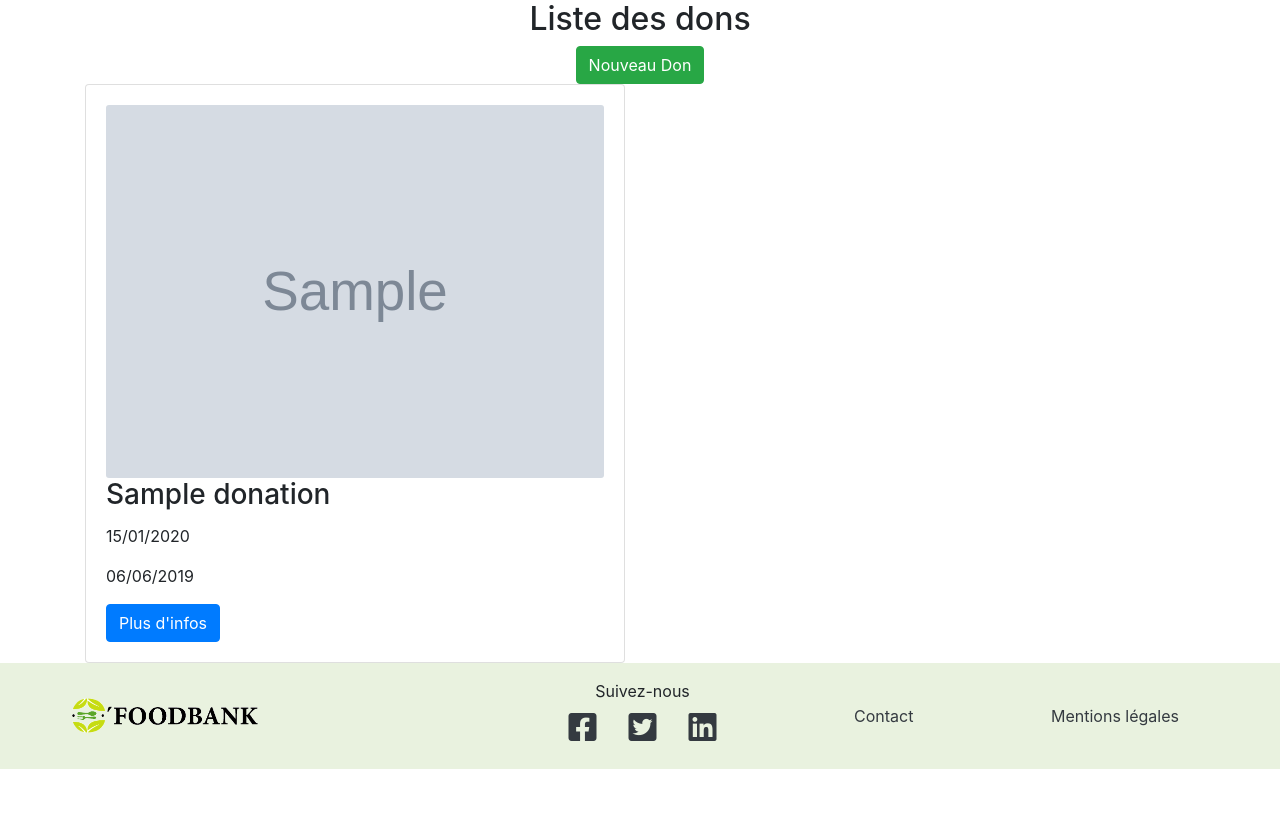
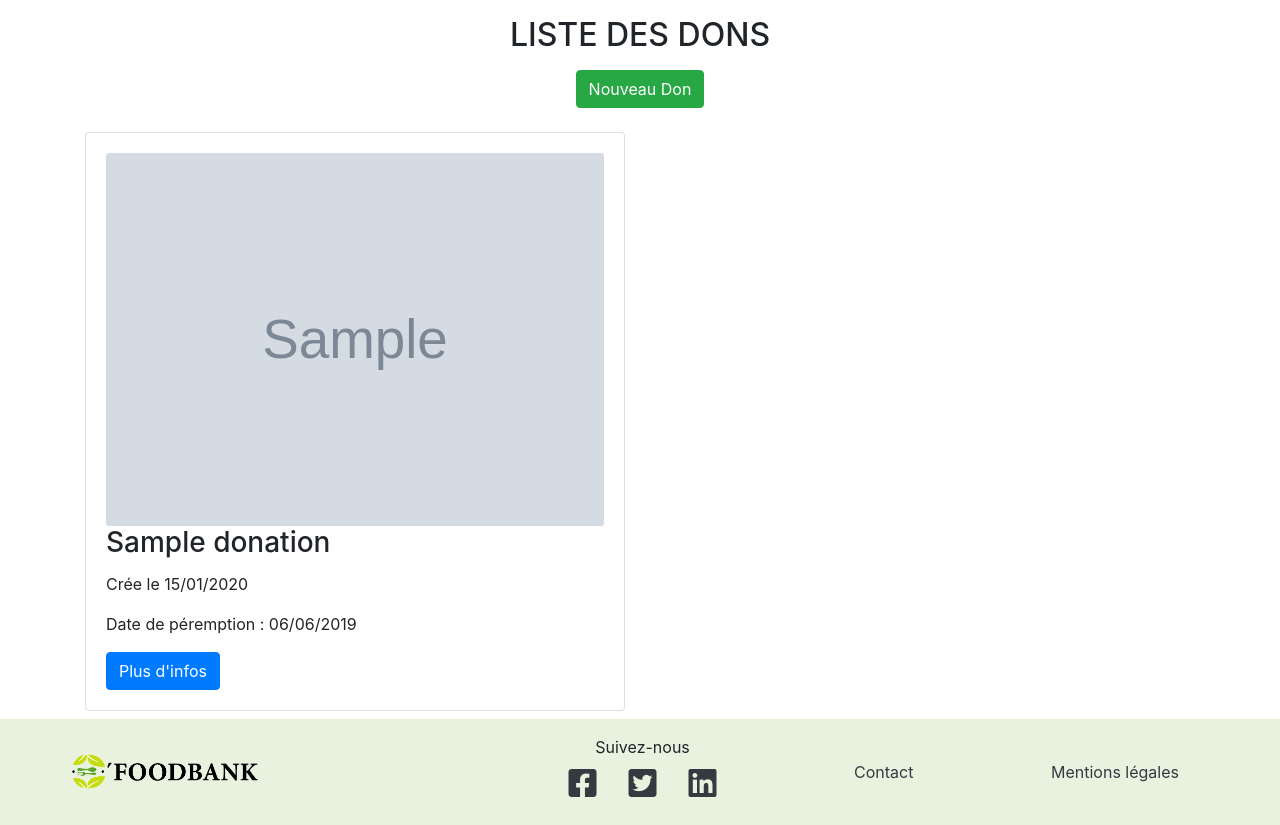
Before and after one commit to natacha-h/Dons-Alimentaire_OFoodBank, a Symfony app: template templates/donation/list.html.twig in a window 1280 px wide. Shown: the part 197-1022 px from the top of the page. Before the commit the page ends 966 px from the top, so only its background shows below. Run offline with Twig, Linux system fonts and the light colour scheme; the template is opened without the code that fills it: most values are stand-ins (such as "Sample title", 1, 10 or a date in 2020); grey boxes marked "Sample" are stand-in pictures; some libraries are stand-ins or nearby versions.

Commit message:
affichage list ok + lien

```diff
--- a/templates/donation/list.html.twig
+++ b/templates/donation/list.html.twig
@@ -6,30 +6,31 @@
 
 {% block body %}
 
-<h2 class="text-center">Liste des dons</h2>
+<h2 class="text-center my-3 text-uppercase">Liste des dons</h2>
 
 <div class="row justify-content-center">
-    <button type="bouton" class="btn btn-success">Nouveau Don</button>
+    <a href="{{path('donation_new')}}" class="btn btn-success">Nouveau Don</a>
 </div>
 
+
+<div class="row mt-3">
     {% for donation in donations %}
 
-<div class="row">
-    <div class="col-sm-6">
+        <div class="col-md-6 col-12 my-2">
             <div class="card">
                 <div class="card-body">
+                    {# {{ asset('uploads/pictures/' ~ donation.picture) }} #}
                     <img src="{{donation.picture}}" class="card-img" alt="aleatoire">
                     <h3 class="card-title">{{donation.title}}</h3>
-                <p class="card-text">{{donation.createdAt|date("d/m/Y")}}</small></p>
-                <p class="card-text">{{ expiryDateArray[donation.id]|date("d/m/Y") }}</small></p>
-                <a href="#" class="btn btn-primary">Plus d'infos</a>
-            </div>
+                    <p class="card-text">Crée le {{donation.createdAt|date("d/m/Y")}}</p>
+                    <p class="card-text">Date de péremption : {{ expiryDateArray[donation.id]|date("d/m/Y") }}</p>
+                    <a href="{{path('donation_show', {'id': donation.id})}}" class="btn btn-primary">Plus d'infos</a>
                 </div>
             </div>
         </div>
 
     {% endfor %}
-
+</div>
 
 
 
```
Also changed, not shown: src/Controller/DonationController.php (+2 -18 lines). Lines whose indentation alone changed are shown as unchanged.
